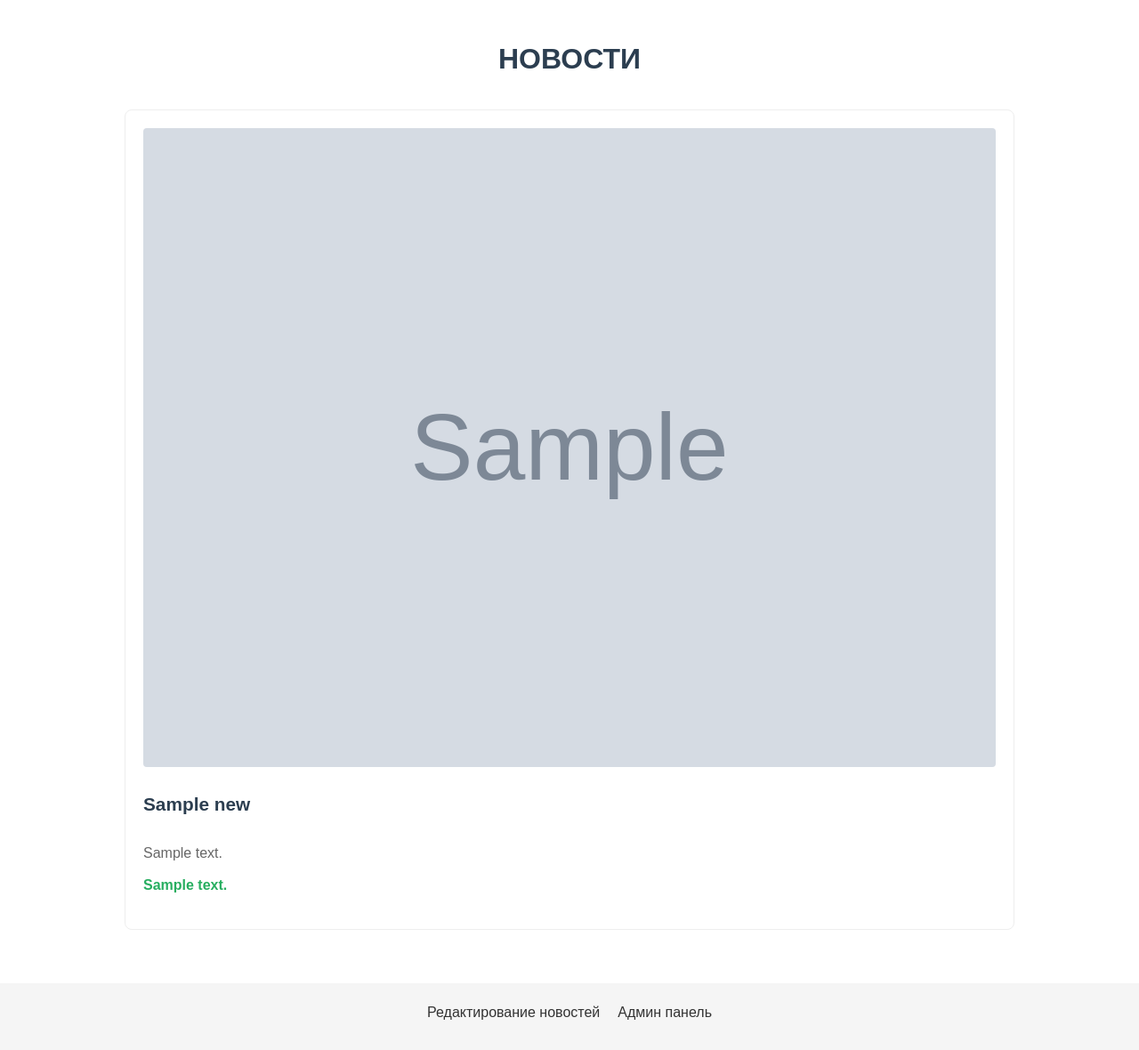
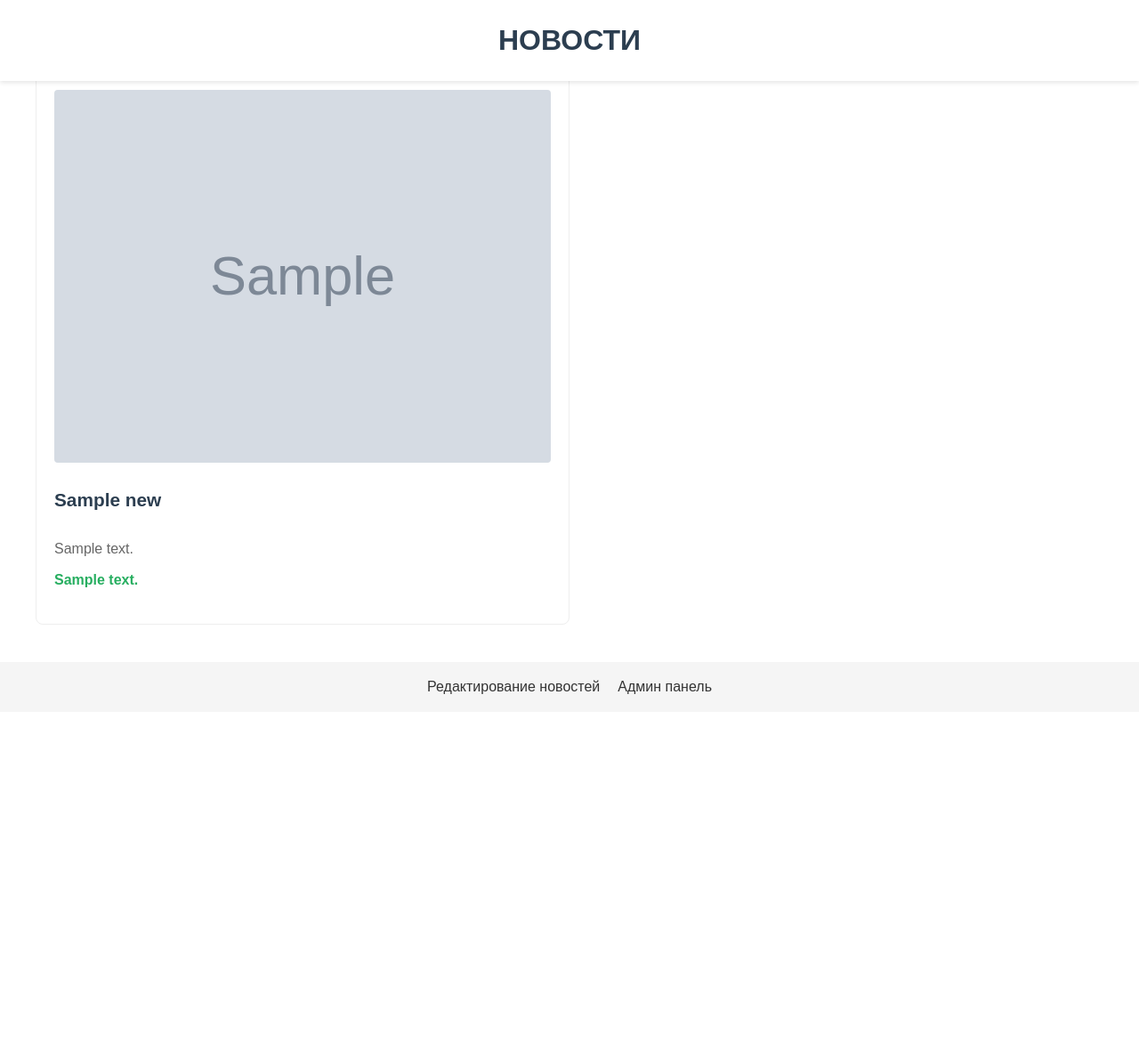
Before and after one commit to sweezing/DADA, a Django app: page / in a window 1280 px wide. Shown: the whole page at 89% size. After the commit the page ends 780 px from the top, so only its background shows below. Run offline with Django 5.2, Linux system fonts and the light colour scheme; tables that the repository leaves empty hold one stand-in row (values such as "Sample post"); grey boxes marked "Sample" are stand-in pictures.

Commit message:
before vibecoding

```diff
--- a/django_itself/app_origin/templates/magazine/news_list_for_all.html
+++ b/django_itself/app_origin/templates/magazine/news_list_for_all.html
@@ -12,97 +12,119 @@
             margin: 0;
             padding: 0;
             color: #333;
+            overflow-x: auto; /* Enable horizontal scrolling */
+            overflow-y: hidden; /* Disable vertical scrolling */
         }
+
         .container {
-            max-width: 1000px;
-            margin: 0 auto;
-            padding: 20px;
+            min-width: 100vw; /* Minimum width of viewport */
+            padding: 20px 0; /* Vertical padding only */
         }
+
         h1 {
+            position: fixed; /* Fixed header */
+            top: 0;
+            left: 0;
+            right: 0;
             text-align: center;
             color: #2c3e50;
-            margin-bottom: 30px;
+            margin: 0;
+            padding: 20px 0;
+            background: white;
+            z-index: 100;
+            box-shadow: 0 2px 5px rgba(0,0,0,0.1);
         }
+
         .news-list {
-            display: flex;
-            flex-wrap: wrap;
+            display: flex; /* Flex container for horizontal layout */
+            flex-wrap: nowrap; /* Prevent wrapping to new line */
             gap: 20px;
+            padding: 80px 20px 20px; /* Make space for fixed header */
+            margin-left: 20px; /* Initial offset */
         }
+
         .news-item {
             border: 1px solid #eee;
             border-radius: 8px;
             padding: 20px;
             box-sizing: border-box;
-            flex: 1 1 calc(33.333% - 20px); /* 3 колонки */
-            min-width: 300px; /* Минимальная ширина элемента */
+            width: 600px; /* Fixed width for each item */
+            min-width: 400px; /* Prevent shrinking */; /* Fixed height */
+            overflow: hidden; /* Hide overflow content */
             display: flex;
             flex-direction: column;
         }
+
         .news-item img {
             max-width: 100%;
             height: auto;
             border-radius: 4px;
             margin-bottom: 15px;
         }
+
         .news-title {
             font-size: 1.3rem;
             color: #2c3e50;
             margin: 10px 0;
         }
+
         .news-description {
             color: #666;
             margin-bottom: 10px;
-            flex-grow: 1; /* Растягиваем описание для выравнивания */
+            flex-grow: 1;
+            overflow: hidden; /* Hide overflow */
+            text-overflow: ellipsis; /* Add ellipsis for long text */
         }
+
         .news-price {
             font-weight: bold;
             color: #27ae60;
-            margin-top: auto; /* Прижимаем к низу */
+            margin-top: auto;
         }
-        .action-links {
-            margin-top: 15px;
-            display: flex;
-            gap: 10px;
+
+        footer {
+            position: fixed;
+            bottom: 0;
+            left: 0;
+            right: 0;
+            background: #f5f5f5;
+            padding: 15px;
+            text-align: center;
+            z-index: 100;
         }
-        .action-links a {
-            color: #3498db;
-            text-decoration: none;
-        }
-        .action-links a:hover {
-            text-decoration: underline;
-        }
-        footer {
-            background: #f5f5f5;
-            padding: 20px;
-            text-align: center;
-            margin-top: 40px;
-        }
+
         .footer-links {
-            margin-bottom: 10px;
             display: flex;
             justify-content: center;
             gap: 20px;
         }
+
         .footer-links a {
             color: #333;
             text-decoration: none;
         }
 
-        /* Медиа-запросы для адаптивности */
-        @media (max-width: 768px) {
+        /* Scroll snap for better UX */
+        .news-list {
+            scroll-snap-type: x proximity;
+        }
+
         .news-item {
-                flex: 1 1 calc(50% - 20px); /* 2 колонки на планшетах */
+            scroll-snap-align: start;
         }
+
+        /* Hide scrollbar for cleaner look (optional) */
+        body::-webkit-scrollbar {
+            display: none;
         }
-        @media (max-width: 480px) {
-            .news-item {
-                flex: 1 1 100%; /* 1 колонка на мобильных */
-            }
+
+        body {
+            -ms-overflow-style: none;
+            scrollbar-width: none;
         }
     </style>
 </head>
 <body>
-    <div class="container">
     <h1>НОВОСТИ</h1>
 
     <div class="news-list">
@@ -121,7 +143,6 @@
         </div>
         {% endfor %}
     </div>
-    </div>
 
     <footer>
         <div class="footer-links">
```
Also changed, not shown: todo.txt (+4 -4 lines). Lines whose indentation alone changed are shown as unchanged.
